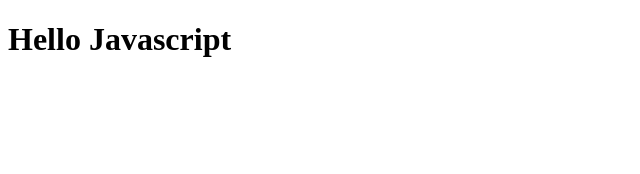
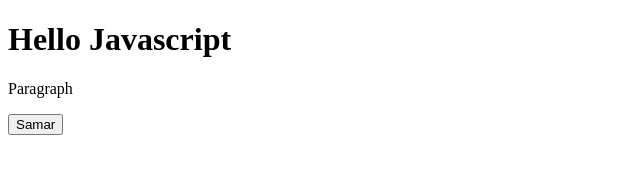
Before and after one commit to Abrorbek2000/github-tutorial, a plain HTML site: page index.html in a window 1280 px wide. Shown: the whole page, without its empty margins (0-640 px from the left). Drawn offline with Linux system fonts and the light colour scheme.

Commit message:
New paragraph

```diff
--- a/index.html
+++ b/index.html
@@ -7,6 +7,8 @@
 </head>
 <body>
     <h1>Hello Javascript</h1>
+    <p>Paragraph</p>
+    <button>Samar</button>
    <script src="js/index.js"></script>
 </body>
 </html>
```
